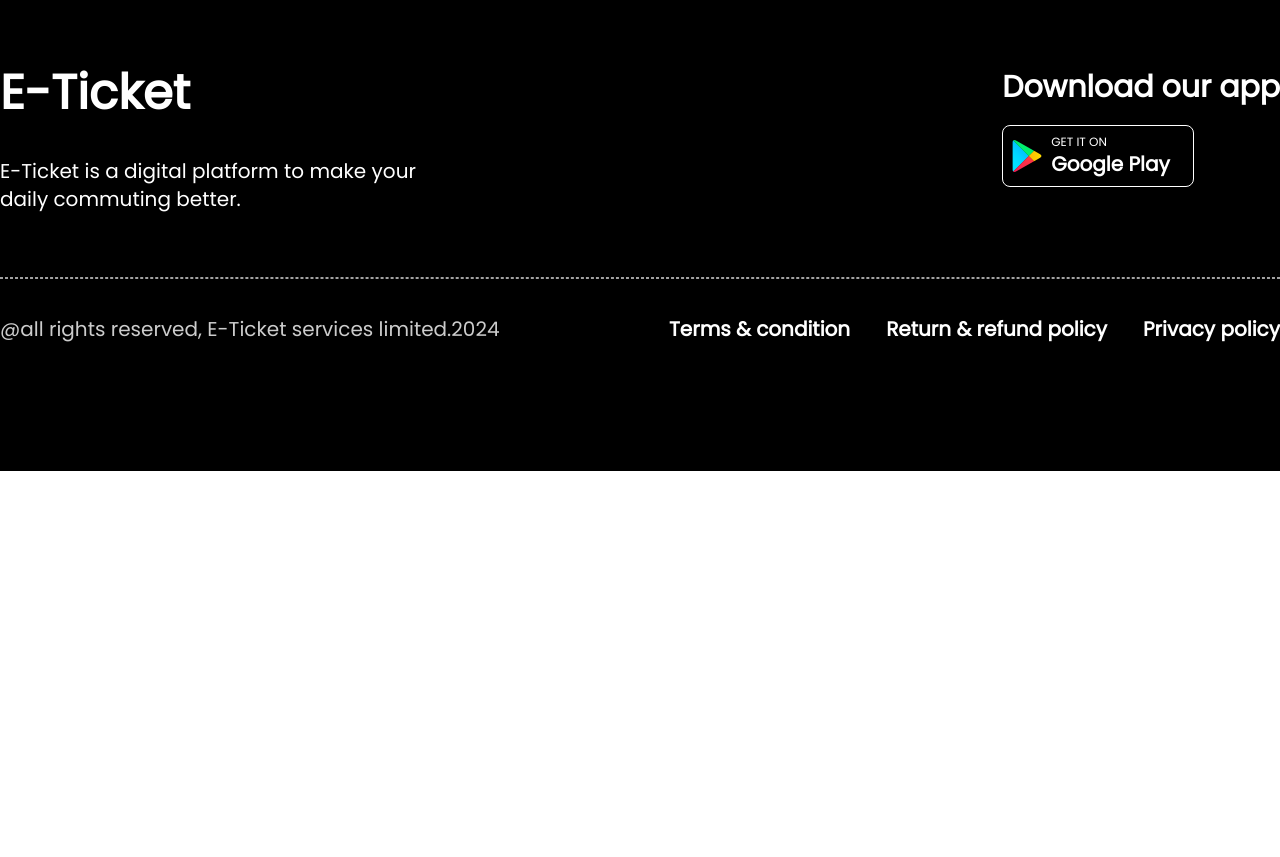
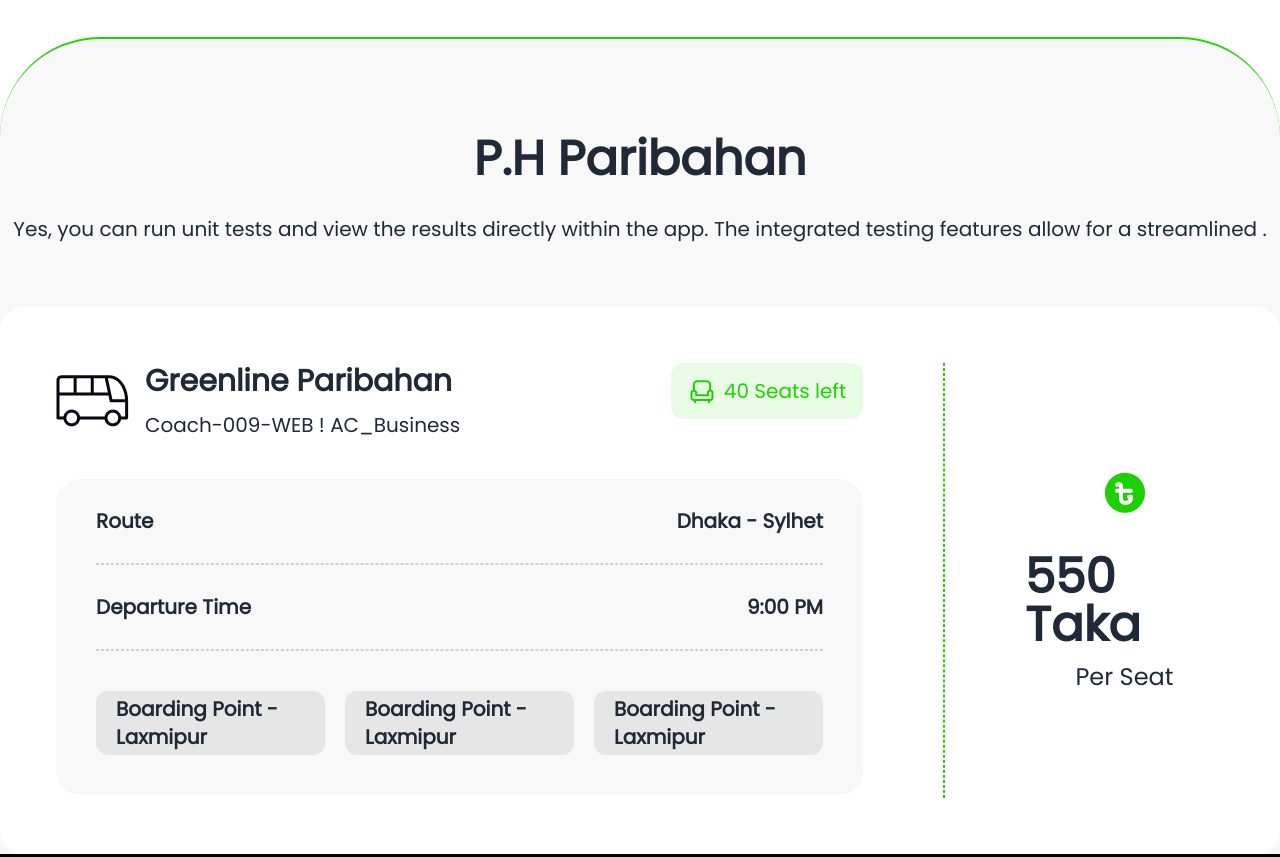
Before and after one commit to tahmedofficial/ph-assignment-five, a plain HTML site: page index.html in a window 1280 px wide. Shown: the part 1360-2217 px from the top of the page. Before the commit the page ends 1831 px from the top, so only its background shows below. Drawn offline with nearby package versions, Linux system fonts and the light colour scheme.

Commit message:
finish greenline paribahan section

```diff
--- a/index.html
+++ b/index.html
@@ -165,8 +165,84 @@
                 All Offers</button>
         </section>
         <!-- E-Paribahan -->
-        <section>
+        <section class="bg-[#cdcdcd25] mt-24 rounded-t-[100px] border-t-2 border-primary_color">
+            <!-- E-Paribahan heading text -->
+            <div class="text-center pt-24">
+                <h3 class="text-5xl font-bold">P.H Paribahan</h3>
+                <p class="text-xl mt-8">Yes, you can run unit tests and view the results directly within the app. The
+                    integrated
+                    testing features allow for a streamlined .</p>
+            </div>
 
+            <!-- greenline paribahan section -->
+            <div
+                class="lg:container lg:mx-auto bg-white mt-16 rounded-3xl p-14 flex flex-col lg:flex-row justify-between gap-20">
+
+                <div class="w-full">
+
+                    <div class="flex justify-between">
+                        <div class="flex gap-4 items-center">
+                            <div>
+                                <img src="images/bus-logo.png" alt="">
+                            </div>
+                            <div>
+                                <h3 class="text-3xl font-bold">Greenline Paribahan</h3>
+                                <p class="text-xl mt-3">Coach-009-WEB ! AC_Business</p>
+                            </div>
+                        </div>
+                        <div class="flex items-center justify-center gap-2 bg-primary_color_bg rounded-xl h-14 w-48">
+                            <div>
+                                <img src="images/seat-green.png" alt="">
+                            </div>
+                            <div>
+                                <p class="text-xl text-primary_color"><span>40</span> Seats left</p>
+                            </div>
+                        </div>
+                    </div>
+
+                    <!-- time and location -->
+                    <div class="bg-[#cdcdcd25] rounded-3xl px-10 mt-10">
+                        <div class="flex justify-between text-xl font-bold py-7">
+                            <p>Route</p>
+                            <p>Dhaka - Sylhet</p>
+                        </div>
+
+                        <!-- border -->
+                        <hr class="border border-dashed border-[#cdcdcdea] w-full">
+
+                        <div class="flex justify-between text-xl font-bold py-7">
+                            <p>Departure Time</p>
+                            <p>9:00 PM</p>
+                        </div>
+
+                        <!-- border -->
+                        <hr class="border border-dashed border-[#cdcdcdea] w-full">
+
+                        <div class="py-10 flex flex-col lg:flex-row gap-5 justify-center">
+                            <div class="bg-[#cdcdcd70] h-16 flex items-center justify-center p-5 rounded-xl">
+                                <p class="between text-xl font-bold">Boarding Point - Laxmipur</p>
+                            </div>
+                            <div class="bg-[#cdcdcd70] h-16 flex items-center justify-center p-5 rounded-xl">
+                                <p class="between text-xl font-bold">Boarding Point - Laxmipur</p>
+                            </div>
+                            <div class="bg-[#cdcdcd70] h-16 flex items-center justify-center p-5 rounded-xl">
+                                <p class="between text-xl font-bold">Boarding Point - Laxmipur</p>
+                            </div>
+                        </div>
+                    </div>
+
+                </div>
+                <!-- border -->
+                <hr class="border border-dashed border-primary_color lg:h-[435px]">
+                <!-- ticket price -->
+                <div class="w-72 flex flex-col justify-center items-center">
+                    <div>
+                        <img src="images/fare.png" alt="">
+                    </div>
+                    <h3 class="text-5xl font-bold mt-9 mb-3"><span>550</span> Taka</h3>
+                    <p class="text-2xl">Per Seat</p>
+                </div>
+            </div>
         </section>
     </main>
 
```
